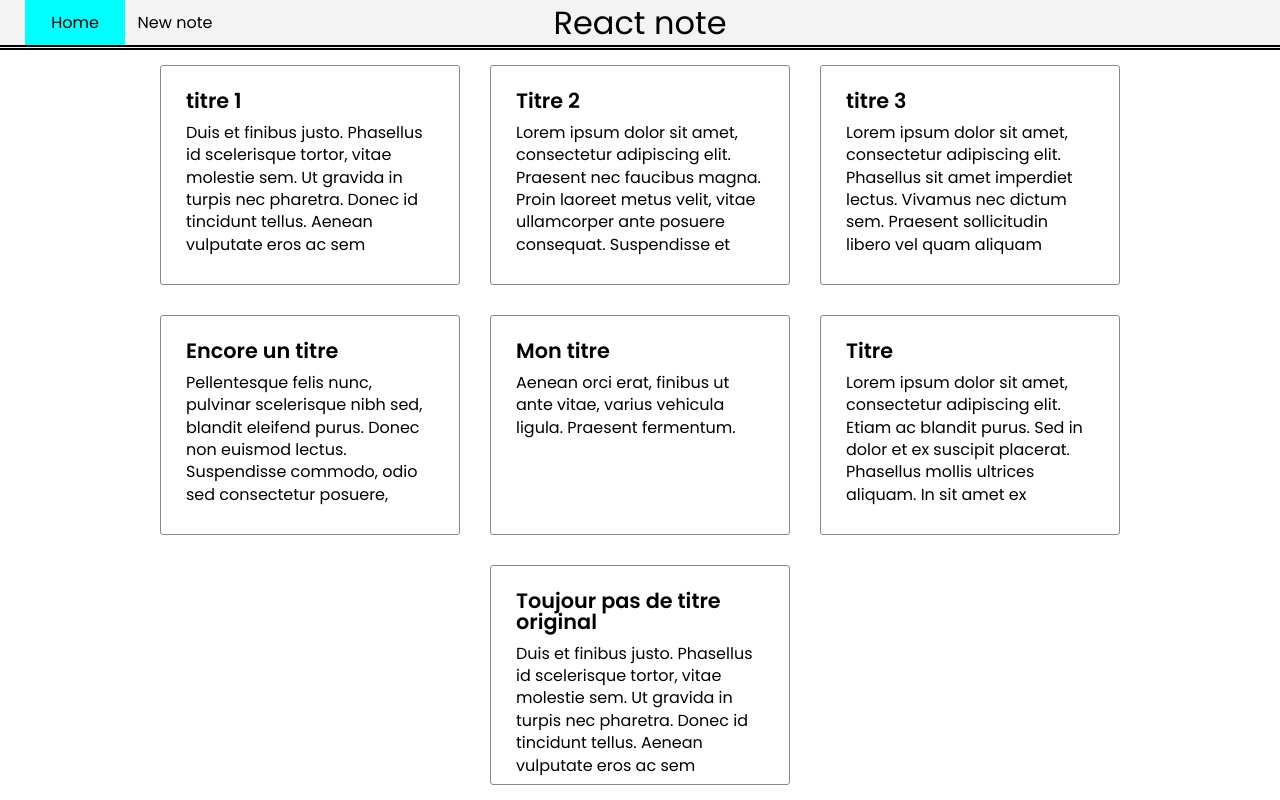
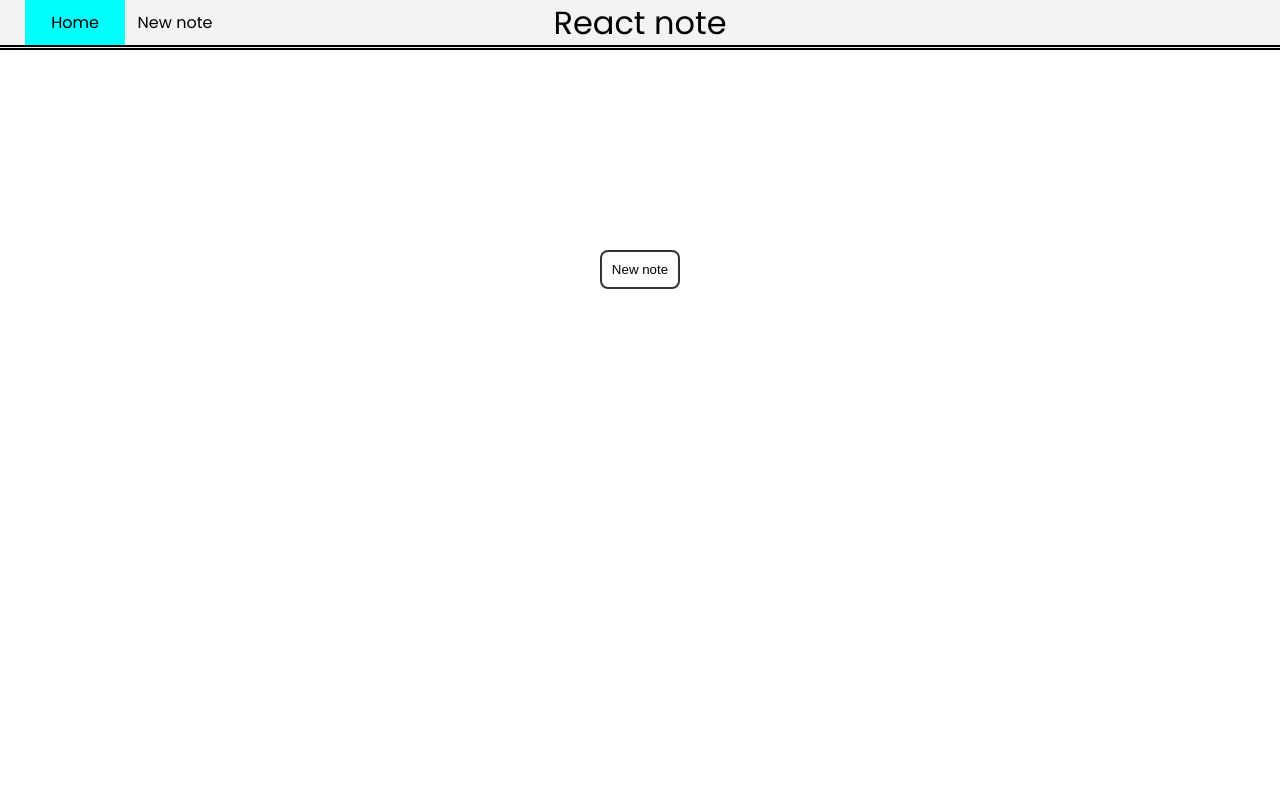
Before and after one commit to julabina/react-note-app, a React (Create React App) app: page / in a window 1280 px wide. Built offline with nearby package versions, Linux system fonts and the light colour scheme.

Commit message:
modif note feature

```diff
--- a/src/Container/AddNote/AddNote.js
+++ b/src/Container/AddNote/AddNote.js
@@ -39,7 +39,6 @@ const AddNote = () => {
     }
 
     const submitNew = (e) => {
-        console.log(inputDatas);
         e.preventDefault();
         dispatch({
             type : "ADDNOTE",
--- a/src/Container/Home/Home.css
+++ b/src/Container/Home/Home.css
@@ -6,3 +6,16 @@
     max-width: 1350px;
     margin: 0 auto 0;
 }
+
+.home-newNote-btn {
+    margin-top:200px;
+    padding: 10px;
+    cursor: pointer;
+    background: transparent;
+    border : 2px solid #333;
+    border-radius: 8px
+}
+
+.home-newNote-btn:hover {
+    background-color: cyan;
+}
--- a/src/Container/Home/Home.js
+++ b/src/Container/Home/Home.js
@@ -1,4 +1,4 @@
-import React, { useEffect } from 'react';
+import React from 'react';
 import { useDispatch, useSelector } from 'react-redux';
 import Note from '../../Components/Note/Note';
 import { getNotes } from '../../redux/noteReducer/noteReducer';
@@ -15,18 +15,17 @@ const Home = () => {
 
     const dispatch = useDispatch();
 
-    useEffect(() => {
-        if(notes.length === 0) {
-           dispatch(getNotes());
-        }
-    }, [])
-
     return (
         <main>
             <section className='notes-container'>
+            { notes.length === 0 &&
+            <Link to="/addnote">
+                <button className='home-newNote-btn'>New note</button>
+            </Link>
+            }
                 {notes.map(el => {
-                    return (
-                        <Link key={uuidv4()} to={"/note/" + el.title.replace(/\s+/g, "-").trim()} state={el}>
+                        return (
+                            <Link key={uuidv4()} to={"/note/" + el.title.replace(/\s+/g, "-").trim()} state={el}>
                             <Note>
                                 <h2>{el.title}</h2>
                                 <p>{el.body}</p>
@@ -34,6 +33,7 @@ const Home = () => {
                         </Link>
                     )
                 })}
+
             </section>
         </main>
     );
--- a/src/Container/ReadNote/ReadNote.js
+++ b/src/Container/ReadNote/ReadNote.js
@@ -1,11 +1,13 @@
 import React, { useEffect, useState } from 'react';
 import { useDispatch } from 'react-redux';
 import { useLocation, useNavigate } from 'react-router-dom';
+import ModForm from '../../Components/ModForm/ModForm';
 import './ReadNote.css';
 
 const ReadNote = () => {
 
     const [noteDatas, setNoteDatas] = useState({});
+    const [modifyDatas, setModifyDatas] = useState(false);
 
     const navigate = useNavigate()
 
@@ -14,8 +16,10 @@ const ReadNote = () => {
     const dispatch = useDispatch();
 
     useEffect(() => {
-        const datas = location.state;
-        setNoteDatas(datas);
+        if(!modifyDatas){
+            const datas = location.state;
+            setNoteDatas(datas);
+        }
     }, [])
 
     const deleteNote = () => {
@@ -28,10 +32,28 @@ const ReadNote = () => {
         navigate("/")
     }
 
+    const modifyNote = (tit, bod) => {
+        const newObj = {
+            ...noteDatas,
+            title: tit,
+            body: bod
+        }
+        setNoteDatas(newObj);
+        toggleNote();
+    }
+
+    const toggleNote = () => {
+        setModifyDatas(!modifyDatas);
+    }
+
     return (
+        <>
+        {modifyDatas ?
+            <ModForm title={noteDatas.title} body={noteDatas.body} id={noteDatas.id} func={modifyNote}/>
+        :
         <main>
             <section className='note-btn-cont'>
-                <button className='note-btn-cont-btn'>Modify</button>
+                <button onClick={toggleNote} className='note-btn-cont-btn'>Modify</button>
                 <button onClick={deleteNote} className='note-btn-cont-btn'>Delete</button>
             </section>
             <section className="note-read">
@@ -39,6 +61,8 @@ const ReadNote = () => {
                 <p className='note-read-body'>{noteDatas.body}</p>
             </section>
         </main>
+        }
+        </>
     );
 };
 
--- a/src/redux/noteReducer/noteReducer.js
+++ b/src/redux/noteReducer/noteReducer.js
@@ -31,6 +31,17 @@ function noteReducer(state = INITIAL_STATE, action) {
                 notes: newArr
             }
         }
+        case "MODIFYNOTE" : {
+            let newArrState = [
+                ...state.notes
+            ]
+            const payloadObj = action.payload;
+            const newArr = newArrState.filter(el => el.id !== payloadObj.id);
+            newArr.unshift(action.payload);
+            return {
+                notes : newArr
+            }
+        }
     }
 
     return state;
```
